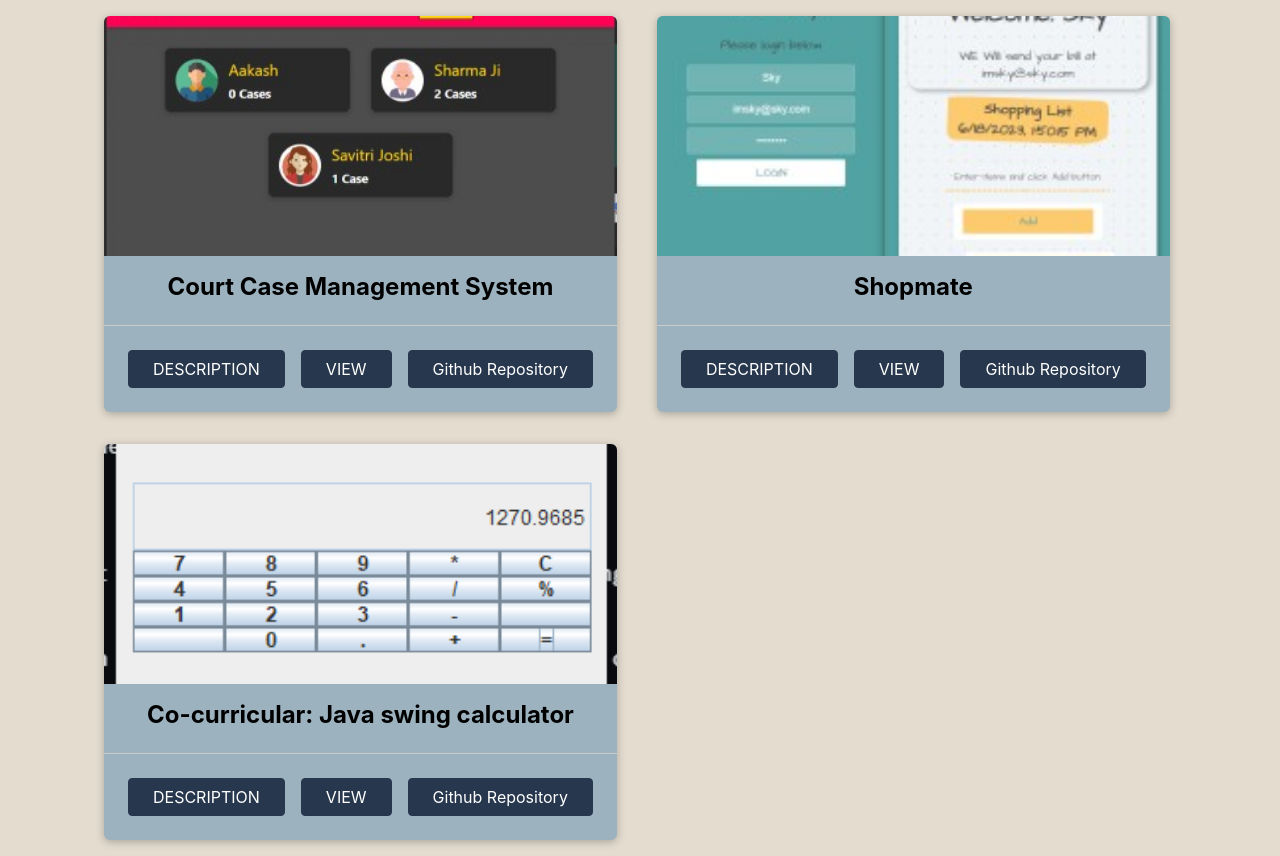
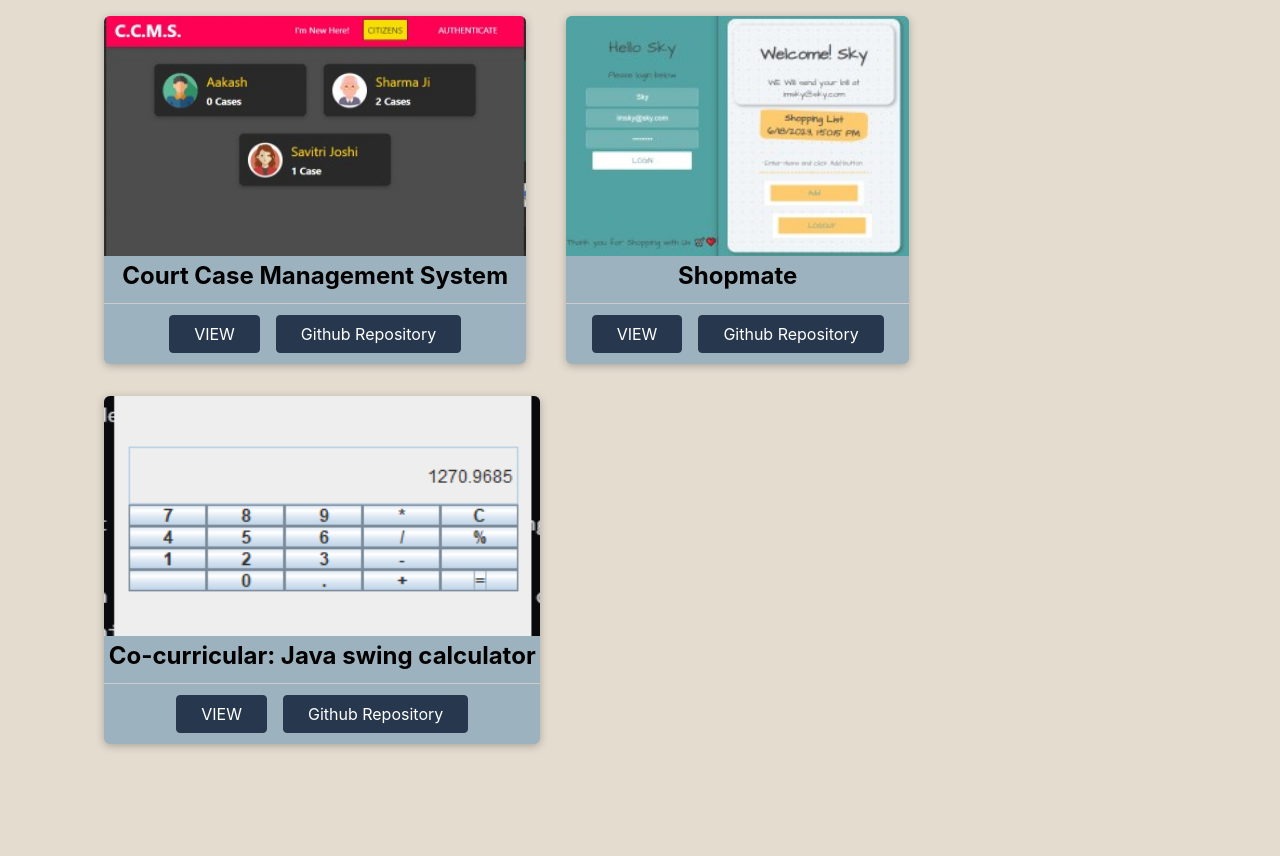
Before and after one commit to Aakash-mishra2/Portfolio, a React (Create React App) app: page /projects in a window 1280 px wide. After the commit the page ends 800 px from the top, so only its background shows below. Built offline with nearby package versions, Linux system fonts and the light colour scheme.

Commit message:
New project item features

```diff
--- a/src/projects/components/ProjectItem.js
+++ b/src/projects/components/ProjectItem.js
@@ -1,27 +1,47 @@
-import React from "react";
+import React, {useState} from "react";
 import Card from "../../shared/UIElements/Card";
 import Button from "../../shared/FormComponents/Button";
 import '../styles/ProjectItem.css';
+import Modal from "../../shared/UIElements/Modal";
 
 export default function CaseItem(props) {
+    const [isDescBox, setIsBox] = useState(false);
+    const openDescBox = () => { setIsBox(true); }
+    const closeDescBox = () => { setIsBox(false); }
 
     return (
         <div>
+        <Modal
+                show={isDescBox}
+                closeBox={closeDescBox}
+                header= "About This Project"
+                footer={
+                    <span>
+                        <Button onClick={closeDescBox} danger>CLOSE</Button>
+                        <Button href={props.deploy} target="_blank" onClick={closeDescBox}> View Deployed </Button>
+                    </span>
+                }
+                contentClass="case-item__modal-content"
+                footerClass="case-item__modal-actions"
+            >
+                <h4><b>Description : </b><em>{props.description}</em></h4>
+                <p><b> TechStack : </b><em>{props.techStack}</em></p>
+
+            </Modal>
             <React.Fragment>
                 <ul className="project-item">
                     <Card className="project-item__content">
                         <div className="project-item__image">
-                            <img src={props.image} alt={props.court} />
+                            <img src={props.image} alt={props.title} />
                         </div>
                         <div className="project-item__info">
                             <h2>{props.title}</h2>
                         </div>
                         <div className="project-item__actions">
 
-                            <Button to={props.readMe}>DESCRIPTION</Button>
-                            <Button to={props.deploy}>VIEW</Button>
-                            <Button to={props.github}>Github Repository </Button>
-                        </div>
+                            <Button onClick={openDescBox}>VIEW</Button>
+                            <Button href={props.github} target="_blank"> Github Repository </Button>
+                         </div>
                     </Card>
                 </ul>
             </React.Fragment>
--- a/src/projects/components/ProjectList.js
+++ b/src/projects/components/ProjectList.js
@@ -24,8 +24,8 @@ export default function ProjectList(props) {
                     description={items.description}
                     deploy={items.projectUrl}
                     image={items.image}
-                    github={items.repoLink}
-                    readMe={items.READme}
+                    github={items.gitURL}
+                    techStack={items.techStack}
                 />
             ))}
         </ul>
--- a/src/projects/styles/ProjectItem.css
+++ b/src/projects/styles/ProjectItem.css
@@ -1,3 +1,4 @@
+
 .project-item {
   margin: 1rem 0;
 }
@@ -8,7 +9,7 @@
 }
 
 .project-item__info {
-  padding: 1rem;
+  padding: 0.3rem;
   text-align: center;
 }
 
@@ -31,7 +32,7 @@
 }
 
 .project-item__actions {
-  padding: 1rem;
+  padding: 0.2rem;
   text-align: center;
   border-top: 1px solid #ccc;
 }
```
